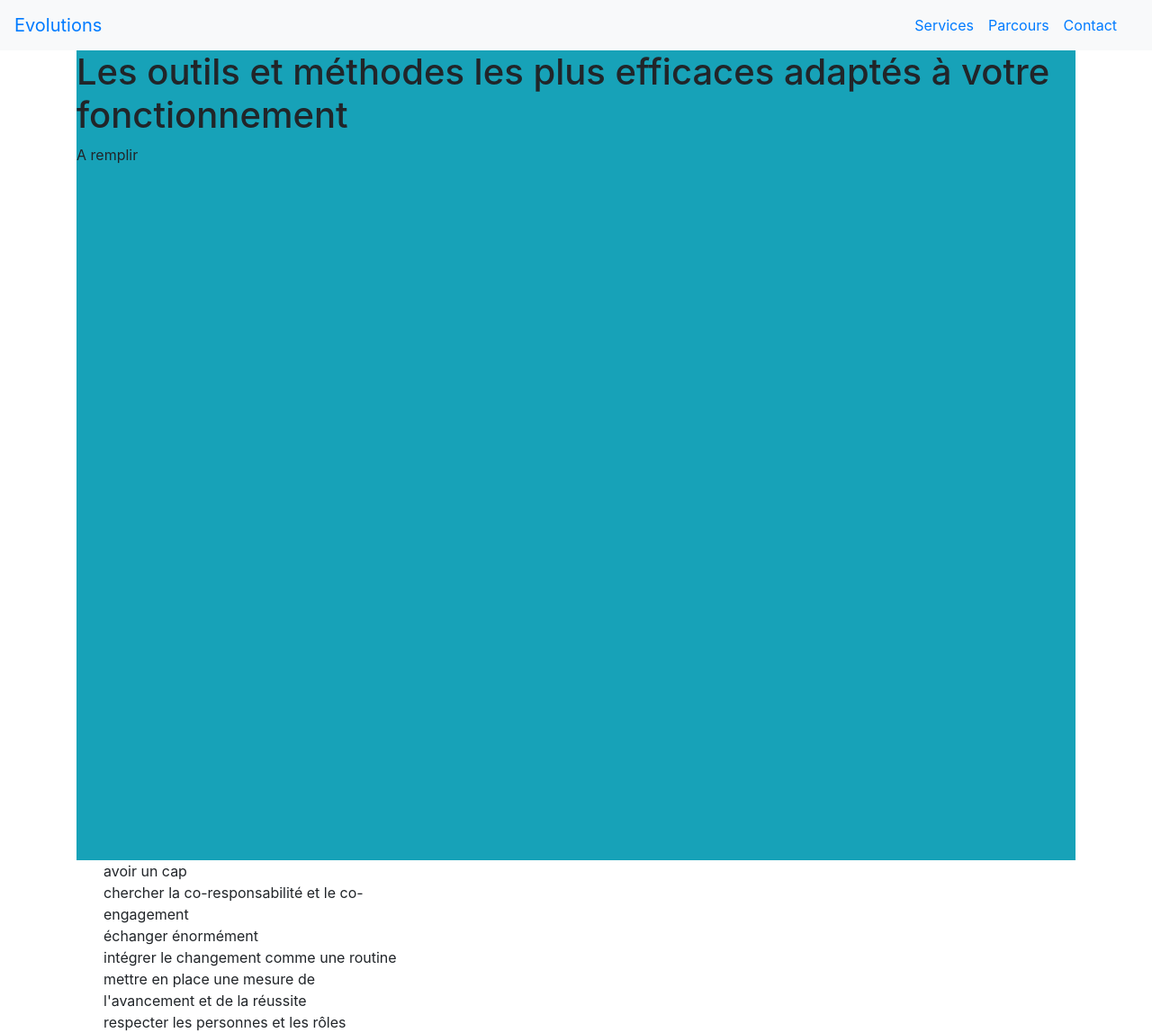
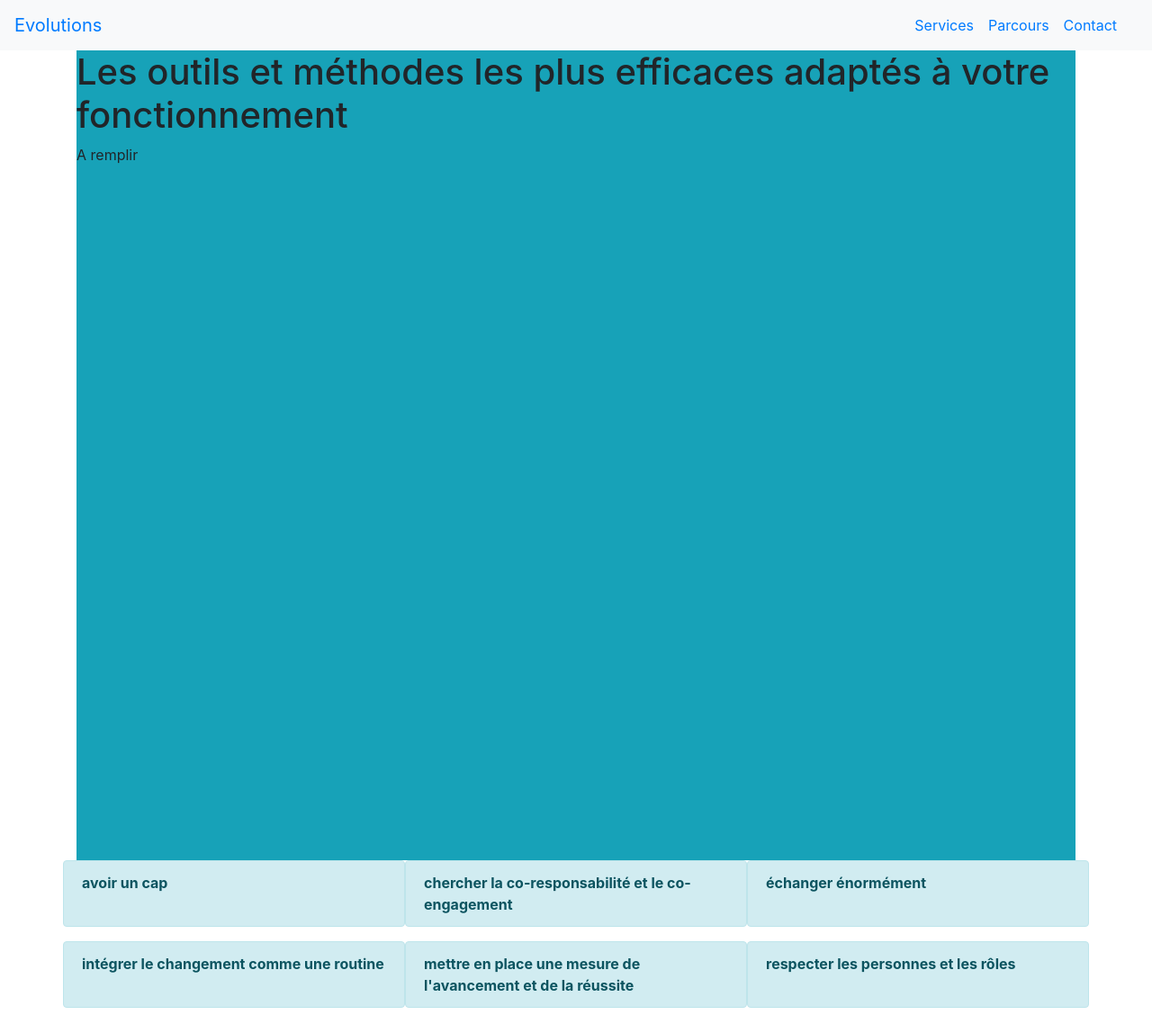
Before and after one commit to OrgaEvolutions/orgaevolutions.github.io, a Jekyll site: the page built from index.html, in a window 1280 px wide. Shown: the whole page at 90% size. Built offline with Jekyll 4.4.1, drawn with Linux system fonts in a browser that asks for light colours.

Commit message:
Update index.html

```diff
--- a/index.html
+++ b/index.html
@@ -7,10 +7,10 @@ title: evolutions
 	<p>A remplir</p>
 
 </div>
-<div class="container">
+<div class="row">
 	{% for libelle in site.data.principes %}
-	    <div class="col-md-4">
-	      {{ libelle.libelle }}
+	    <div class="alert alert-info col-md-4" role="alert">
+	      <strong>{{ libelle.libelle }}</strong>
 	    </div>
 	{% endfor %}
 </div>
```
